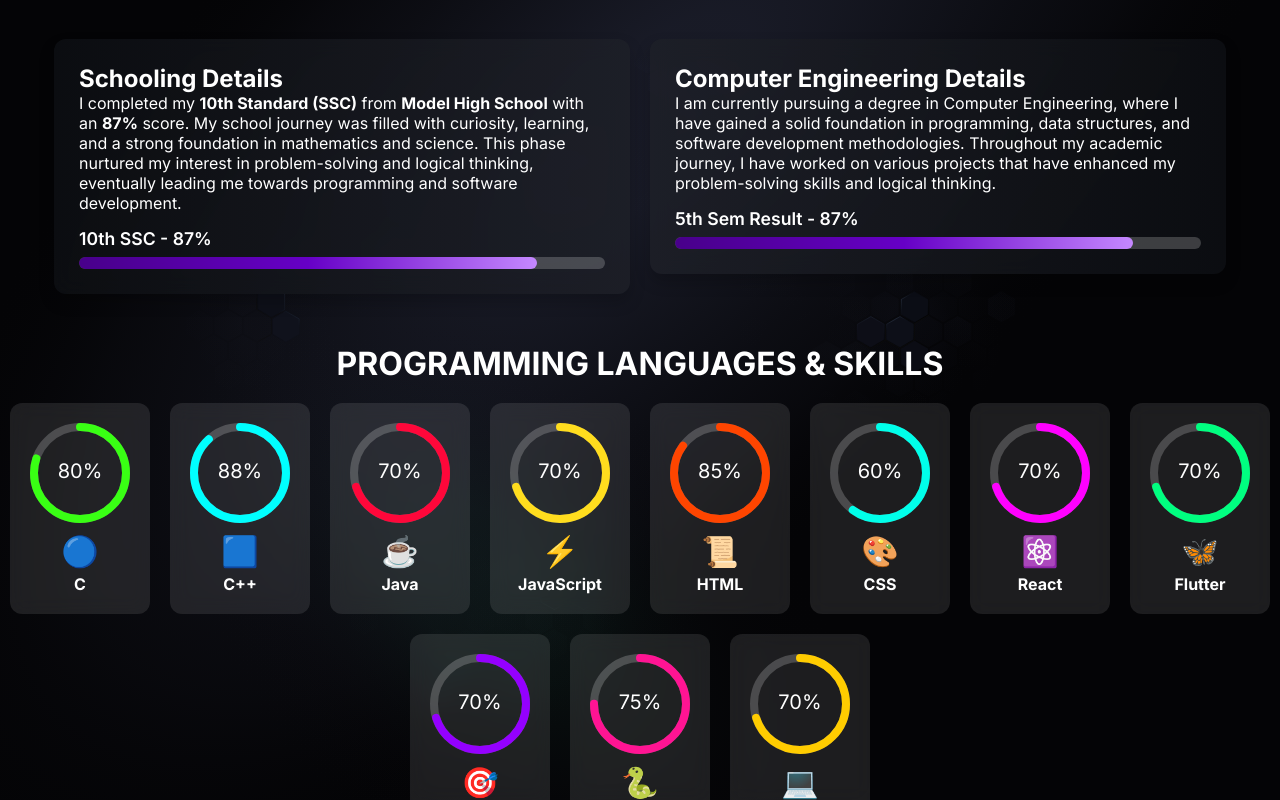
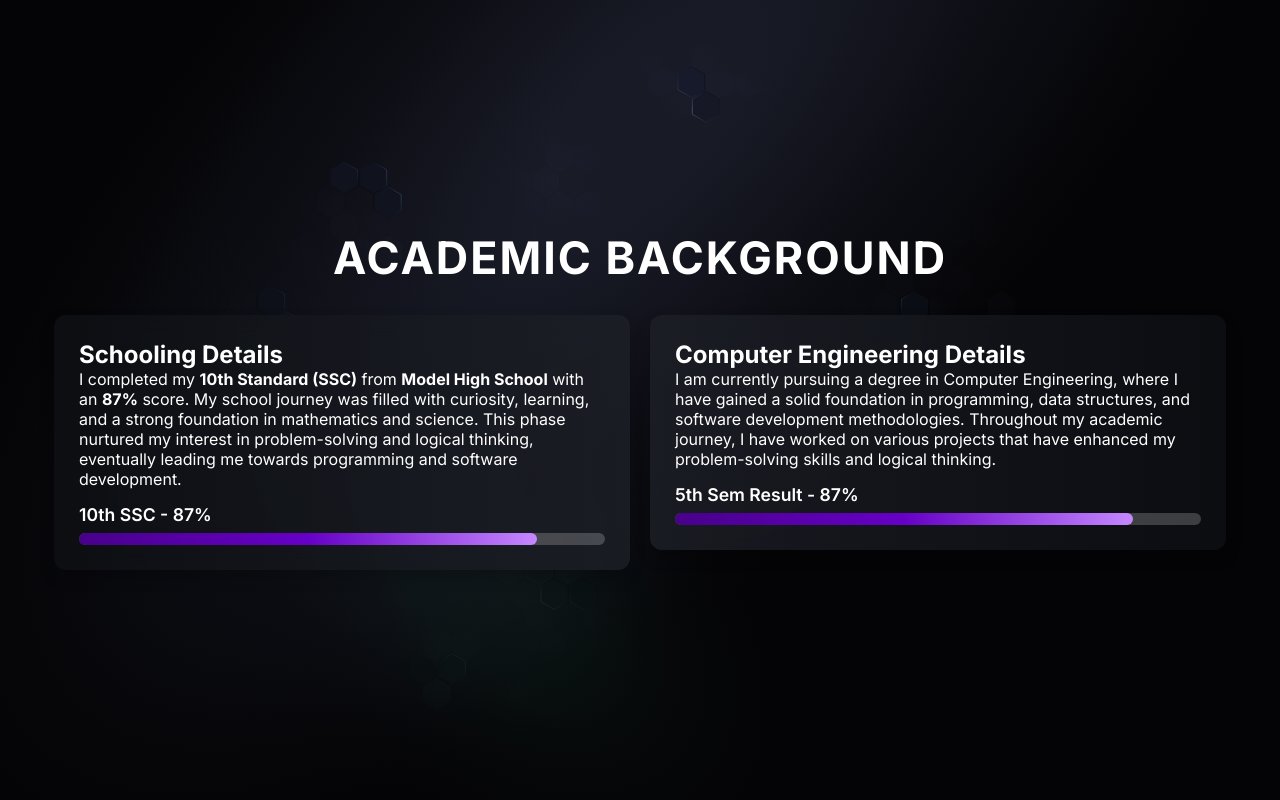
Before and after one commit to thakurabhinav22/my_resume, a React (Create React App) app: page / in a window 1280 px wide. Shown: the part 1670-2470 px from the top of the page. Built offline with nearby package versions, Linux system fonts and the light colour scheme.

Commit message:
Remove Fa icons and Progress bar

```diff
--- a/src/Pages/Home/Home.jsx
+++ b/src/Pages/Home/Home.jsx
@@ -189,7 +189,7 @@ export default function Home() {
                     </div>
                 </div>
 
-                <div className="languages-container">
+                {/* <div className="languages-container">
                     <h2 className="languages-header">Programming Languages & Skills</h2>
                     <div className="languages-grid">
                         {languages.map((lang, index) => (
@@ -211,9 +211,9 @@ export default function Home() {
                                 </div>
                             </div>
                         ))}
-                    </div>
+                    </div> */}
 
-                </div>
+                {/* </div> */}
             </section>
 
             {/* Projcts */}
```
